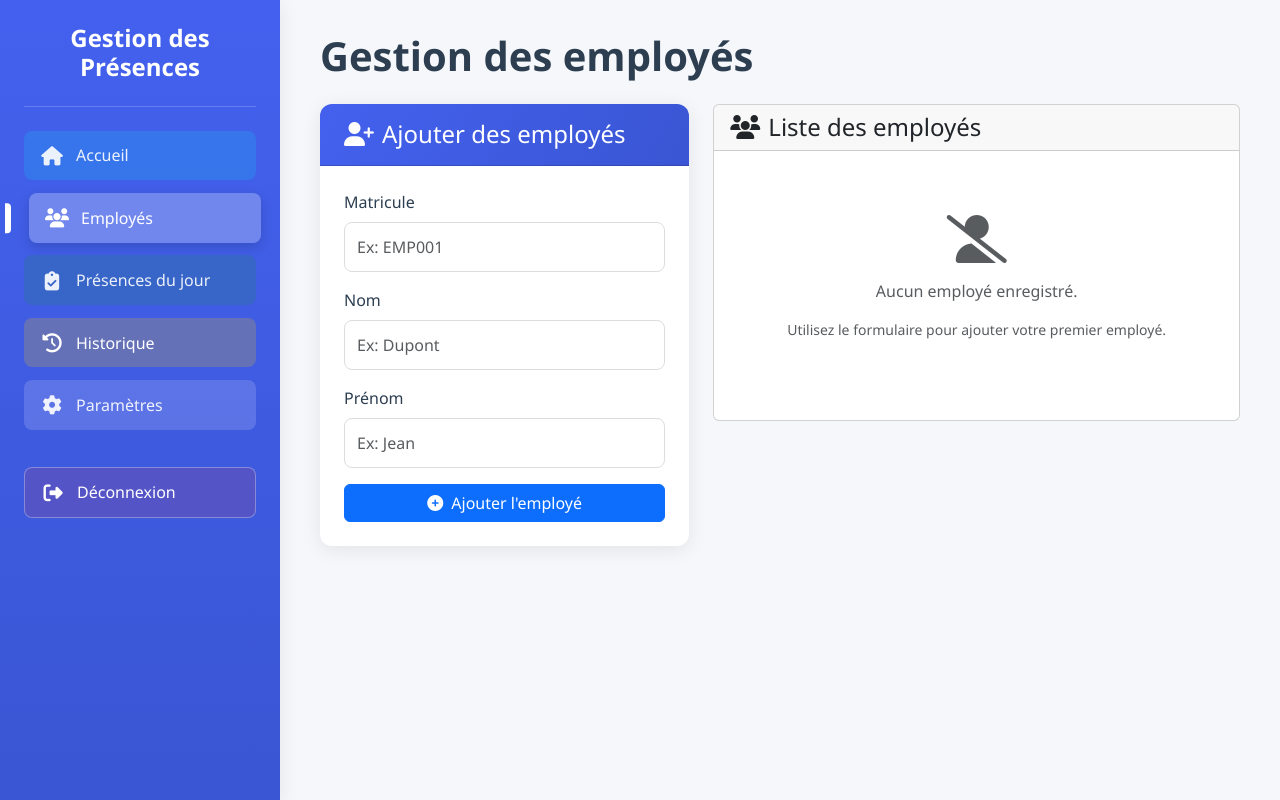
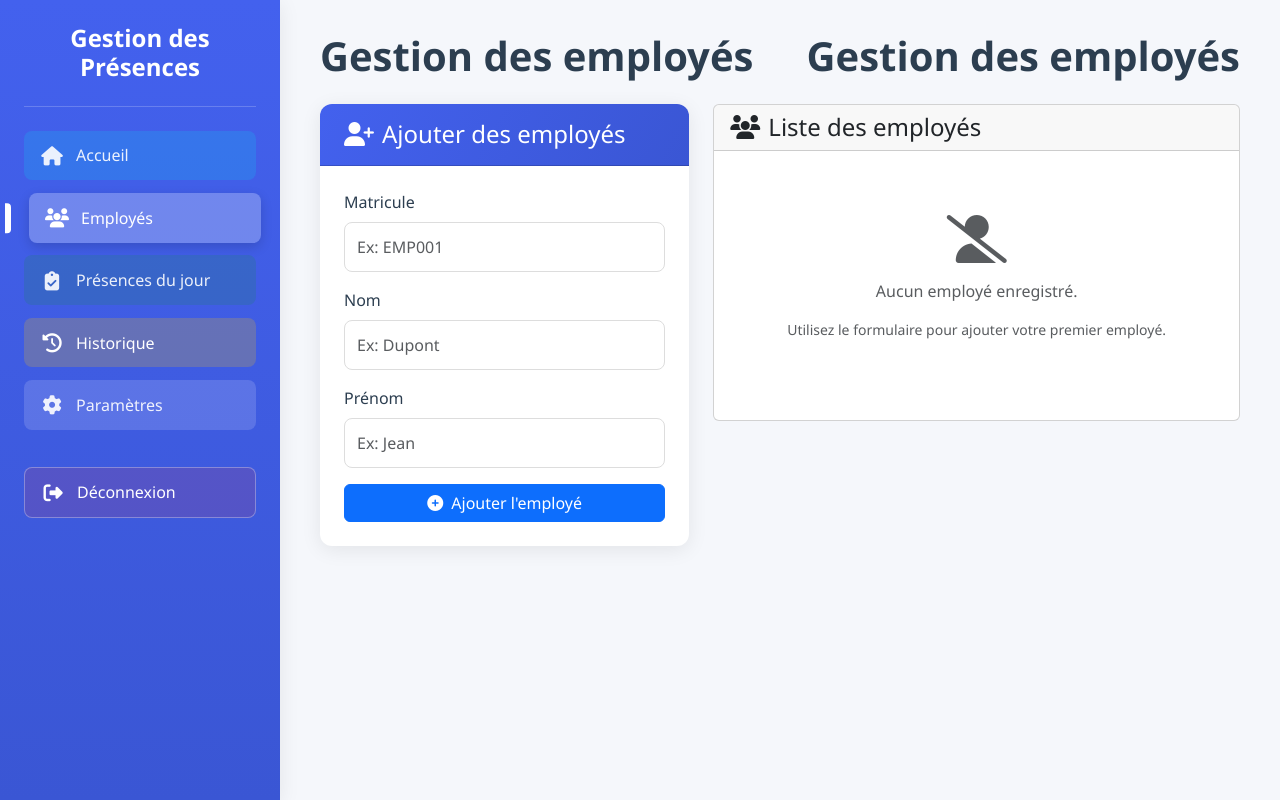
Before and after one commit to MDylan95/gestions_presences, a Flask app: page /employes in a window 1280 px wide. Run offline with Flask 3, Linux system fonts and the light colour scheme; a user stored in the database is signed in; data that the repository does not hold is empty.

Commit message:
test DAGNOGO

```diff
--- a/templates/employees.html
+++ b/templates/employees.html
@@ -3,6 +3,7 @@
 {% block content %}
 <div class="employees-container">
   <div class="d-flex justify-content-between align-items-center mb-4">
+<h1 class="page-title">Gestion des employés</h1>
 <h1 class="page-title">Gestion des employés</h1>
   </div>
 
```
